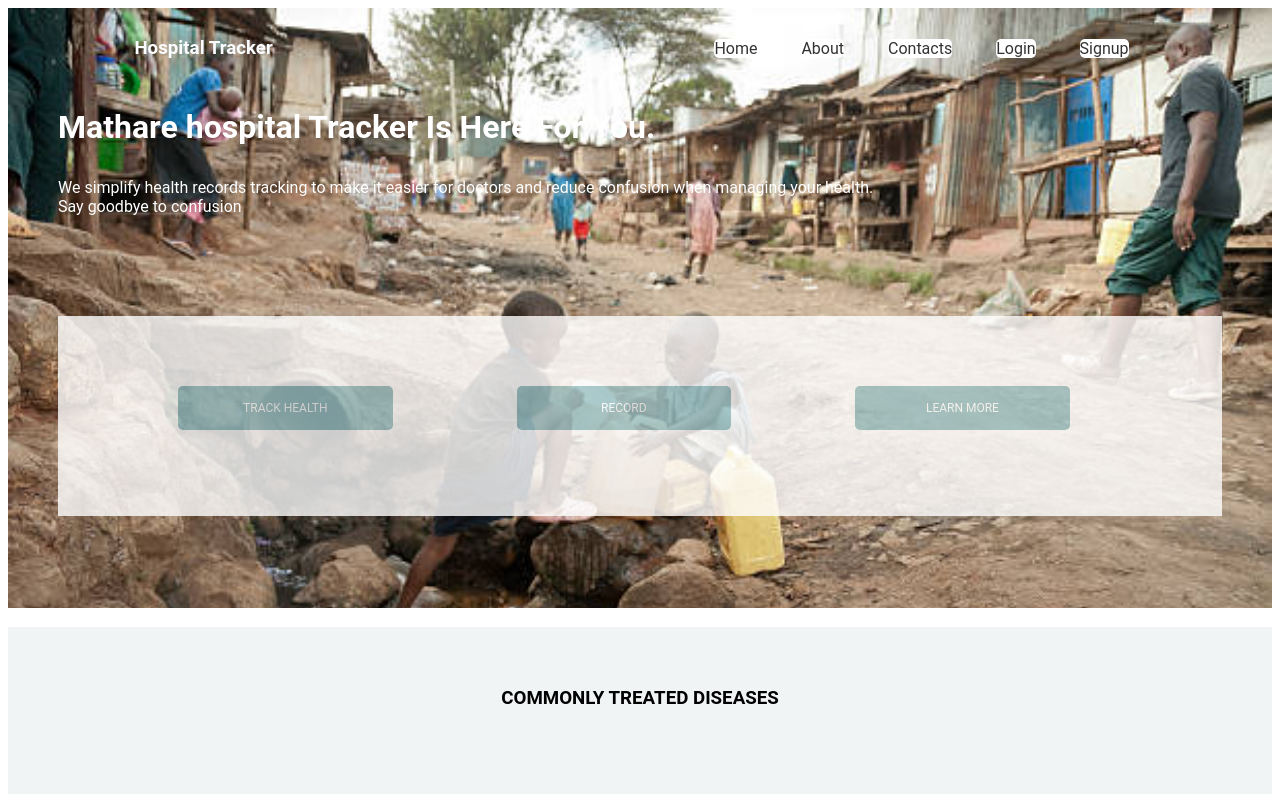
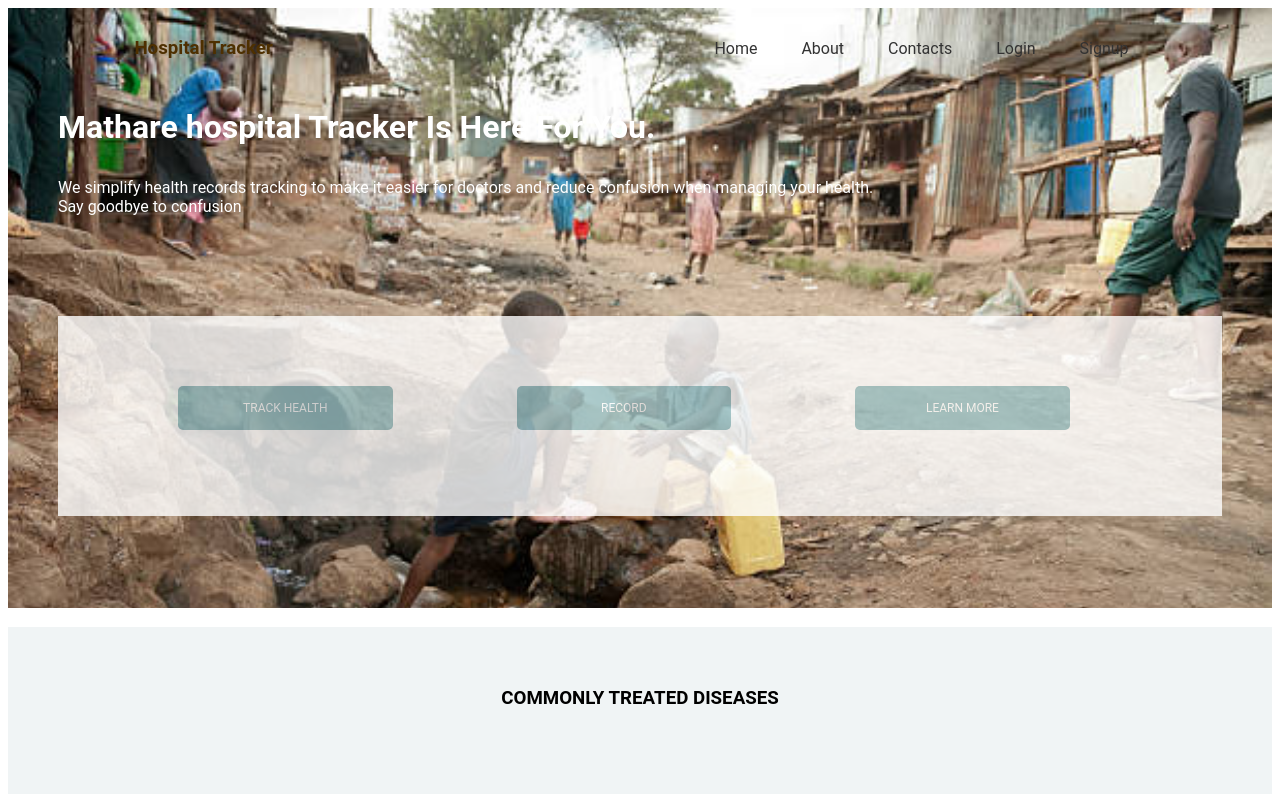
Before and after one commit to ochibocca/mathare_tracker, a plain HTML site: page pages/index1.html in a window 1280 px wide. Shown: the top 794 px of the page. Drawn offline with Linux system fonts and the light colour scheme.

Commit message:
editted the header

```diff
--- a/styles/index.css
+++ b/styles/index.css
@@ -3,9 +3,6 @@
     padding: 0px;
     font-family: century;
     font-family: Roboto, "Helvetica Neue", sans-serif;
-
-    }
-    body{
 
     }
     .container{
@@ -21,7 +18,7 @@
       flex-direction: row;
     }
     .main .title h3{
-      color:  #fbfdff ;
+      color:  #4e3001 ;
 
     }
     .navelements {
@@ -43,9 +40,14 @@
       .navelements .list li a{
         text-decoration: none;
         color: #333333;
-        background-color: white;
-        border-radius: 5px;
+        border: 5px transparent;
+        transition: 0.5 ease;
+        border-radius: 2px;
         width: 30px;
+        height: 200px;
+      }
+      .navelements .list li a:hover{
+        background-color: #86b4b8cf;
       }
 
       /* .navelements:scrolled-up {
```
